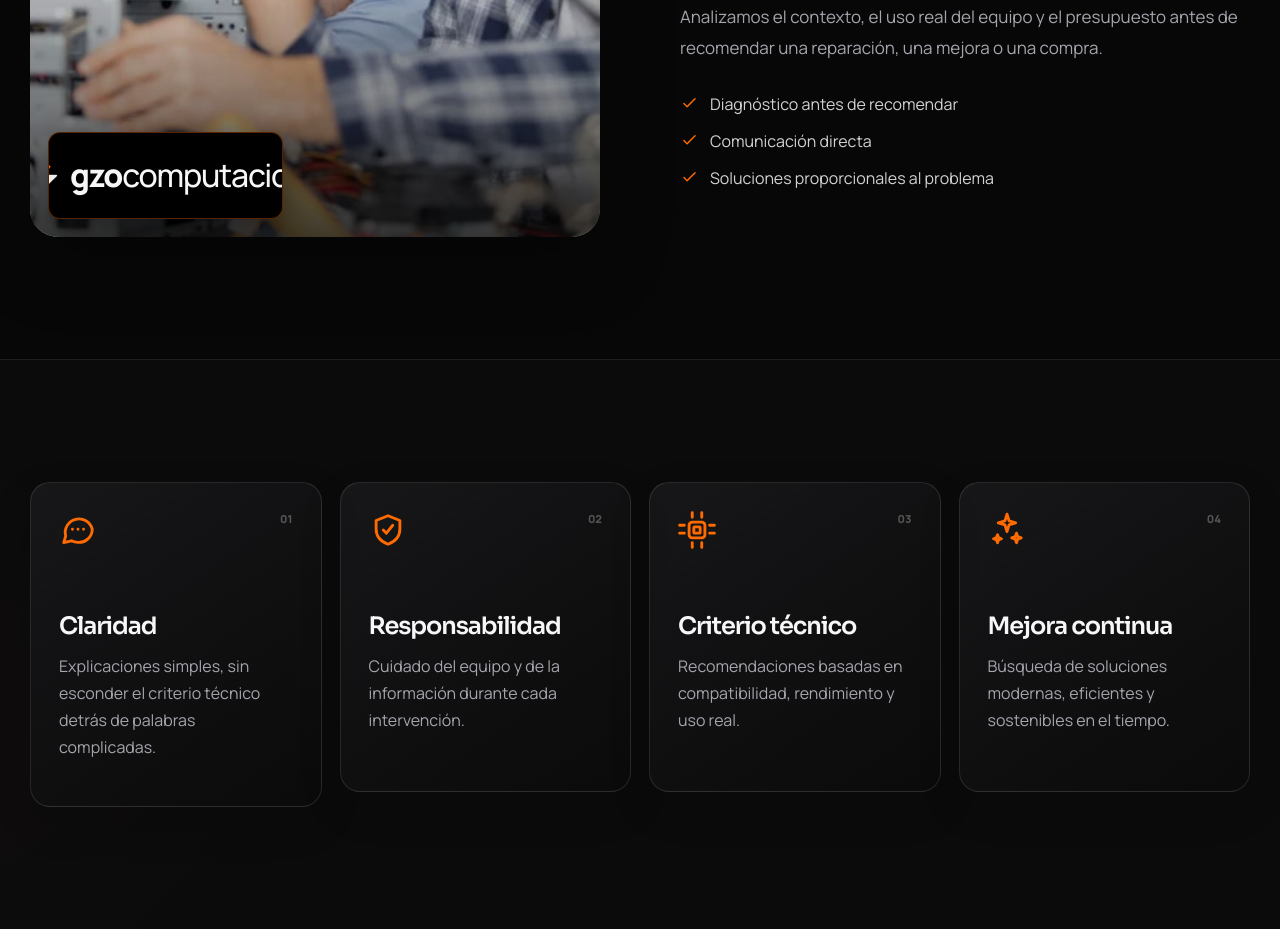
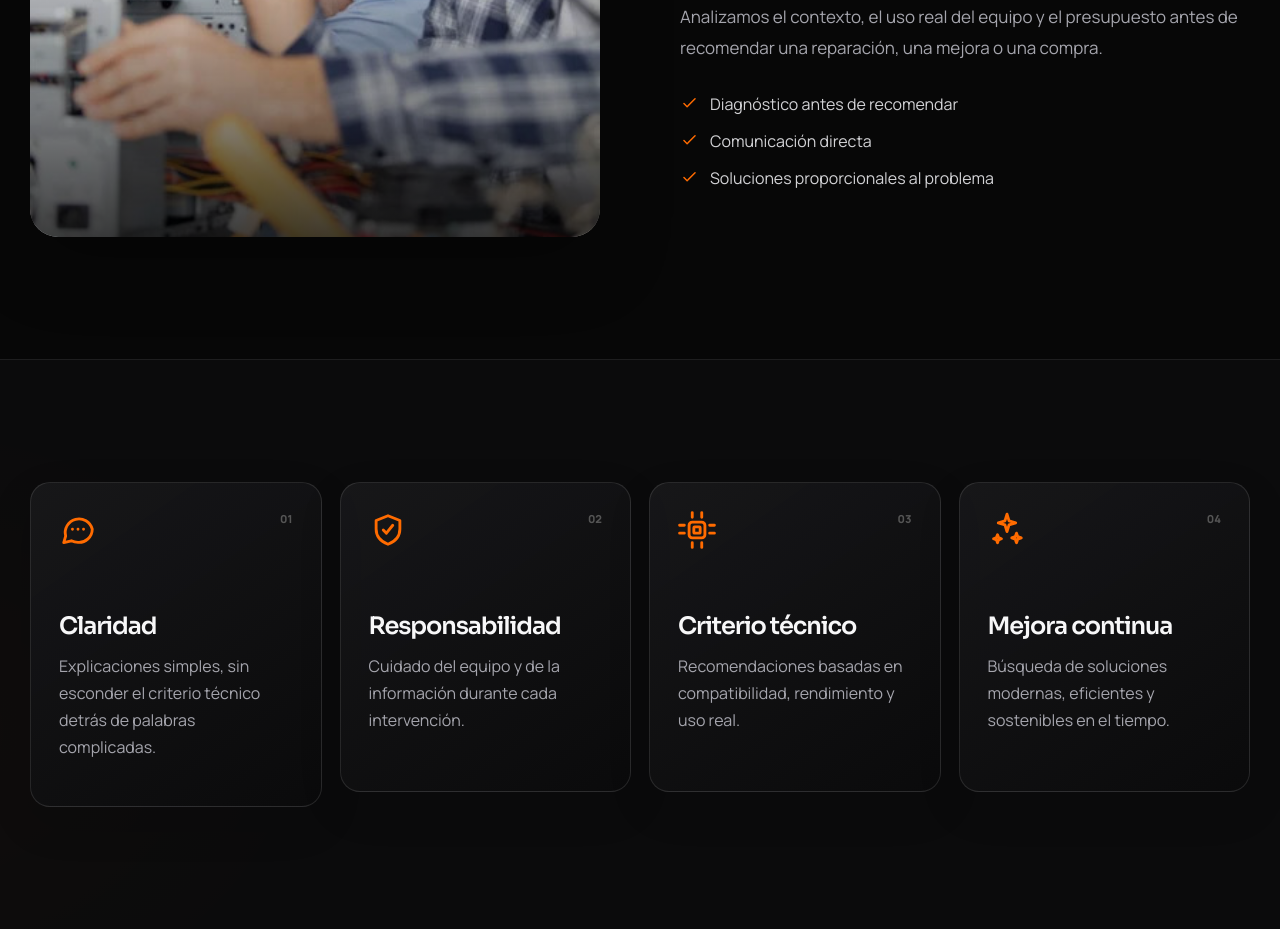
Before and after one commit to gonzaloncontreras/gzocomputacion, a Next.js app: page /nosotros in a window 1280 px wide. Shown: the part 1120-2049 px from the top of the page. Built offline with nearby package versions, Linux system fonts and the light colour scheme.

Commit message:
Remove logo overlay from Nosotros photo

```diff
--- a/app/nosotros/page.tsx
+++ b/app/nosotros/page.tsx
@@ -1,5 +1,4 @@
 import Image from "next/image";
-import { BrandLogo } from "@/components/brand-logo";
 import { CheckIcon, CpuIcon, MessageIcon, ShieldIcon, SparkIcon } from "@/components/icons";
 import { ScrollReveal } from "@/components/scroll-reveal";
 
@@ -12,9 +11,6 @@ export default function NosotrosPage() {
     <section className="section shell story-grid">
       <ScrollReveal className="story-image">
         <Image src="/images/nosotros-pc.jpg" alt="Computadora de escritorio de alto rendimiento" fill sizes="(max-width:900px) 100vw, 50vw"/>
-        <div className="story-logo-panel">
-          <span aria-label="GZO Computación"><BrandLogo /></span>
-        </div>
       </ScrollReveal>
       <ScrollReveal className="story-copy" delay={100}><div className="eyebrow"><span/> Nuestra forma de trabajar</div><h2>Resolver bien también significa explicar bien.</h2><p>La informática puede volverse frustrante cuando aparecen fallas, mensajes extraños o compras difíciles de comparar. Nuestro enfoque es bajar esa complejidad a decisiones concretas.</p><p>Analizamos el contexto, el uso real del equipo y el presupuesto antes de recomendar una reparación, una mejora o una compra.</p><ul className="check-list"><li><CheckIcon/> Diagnóstico antes de recomendar</li><li><CheckIcon/> Comunicación directa</li><li><CheckIcon/> Soluciones proporcionales al problema</li></ul></ScrollReveal>
     </section>
```
